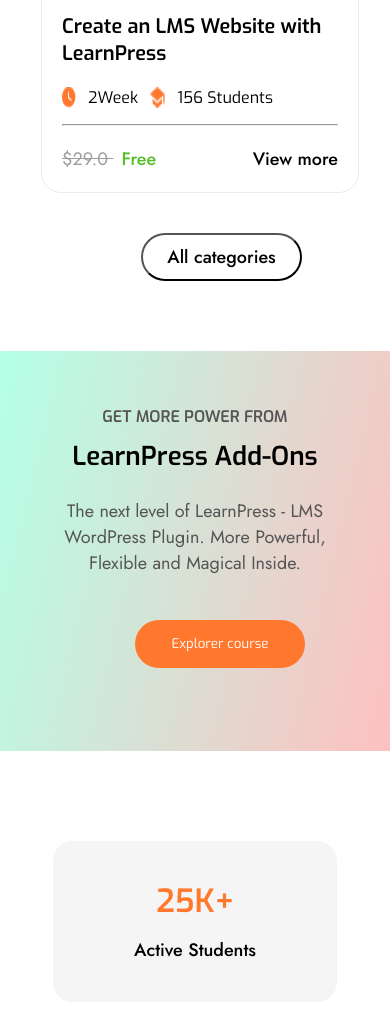
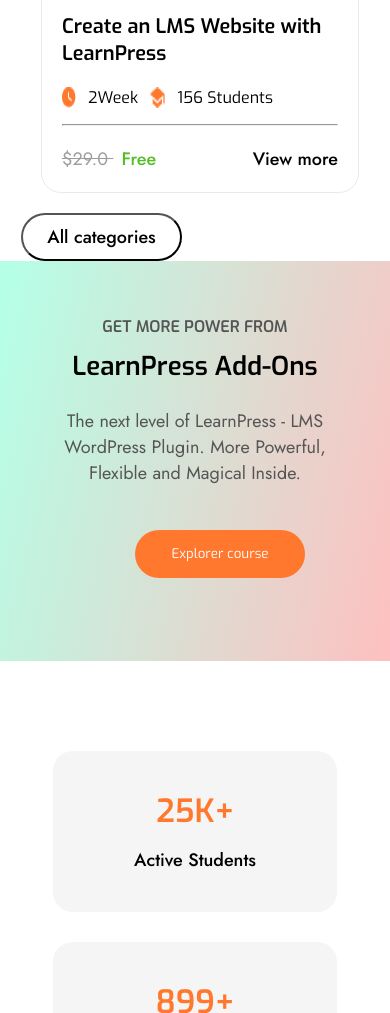
Before and after one commit to mahmoud77attar-gif/new-project, a plain HTML site: page index.html in a window 390 px wide. Shown: the part 4247-5260 px from the top of the page. Drawn offline with Linux system fonts and the light colour scheme; files whose address does not match are found by name.

Commit message:
Update style.css

```diff
--- a/css/style.css
+++ b/css/style.css
@@ -795,10 +795,6 @@ footer {
             justify-content: center;
             align-items: center;
             text-align: center;
-            margin-left: 120px;
-            margin-right:40px;
-            margin-top: 20px;
-            margin-bottom: 70px;
             font-family: Jost;
             font-weight: 500;
             font-size: 18px;
```
